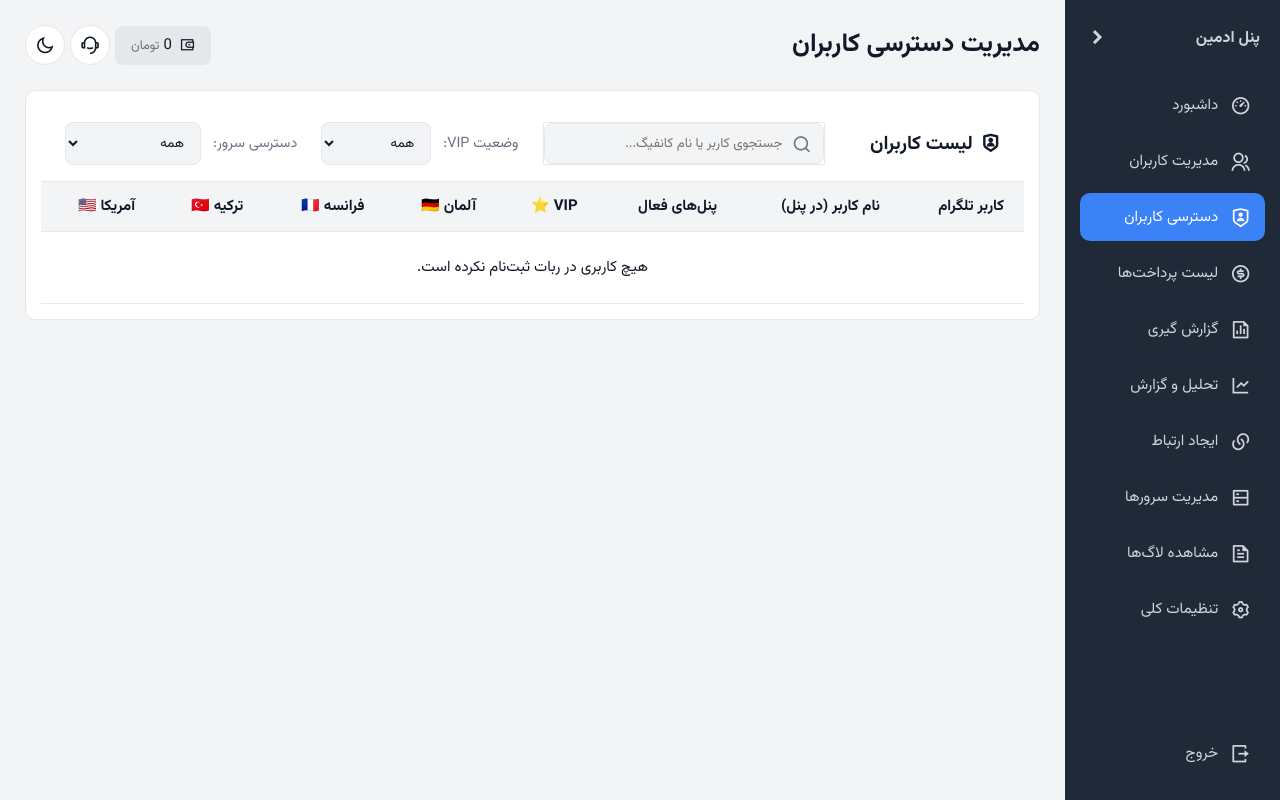
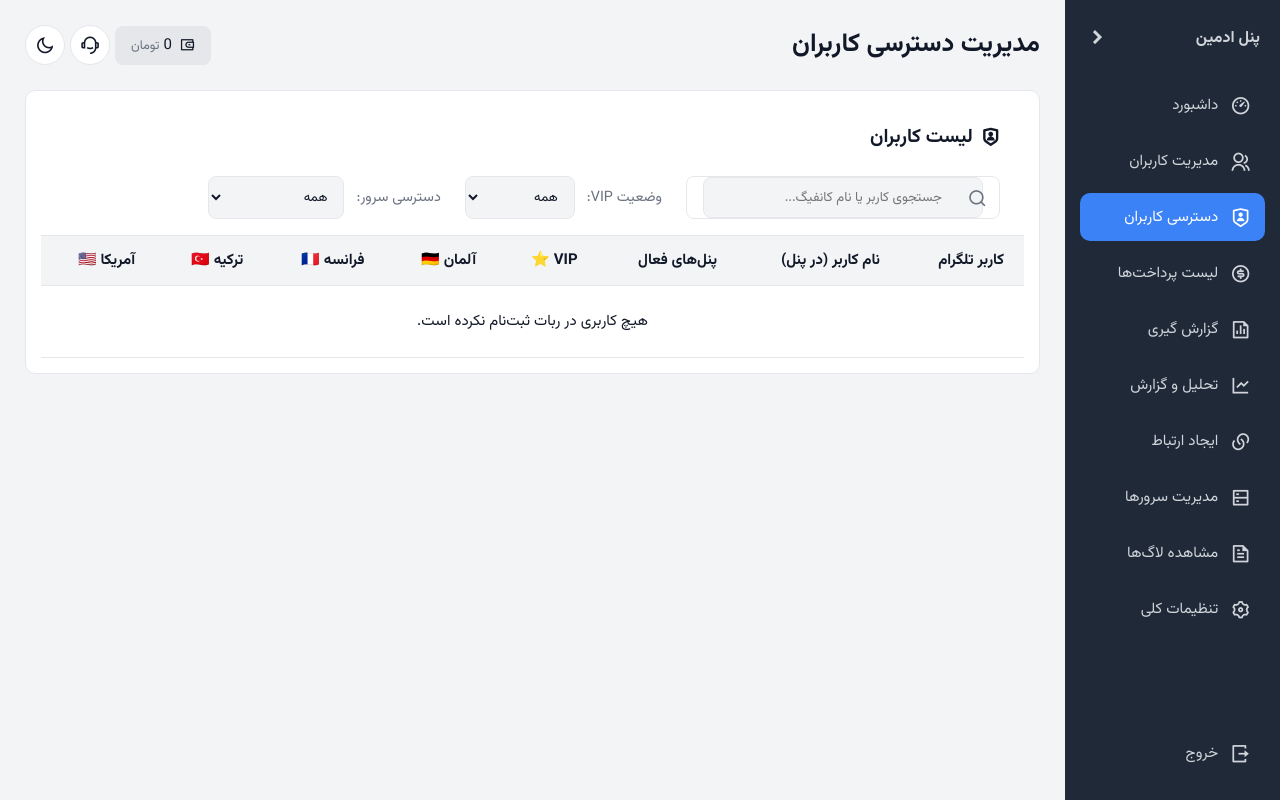
Before and after one commit to nzrmohammad/VPanel-Manager, a Flask app: page /admin/user-access in a window 1280 px wide. Run offline with Flask 3, Linux system fonts and the light colour scheme; the visitor is signed in with stand-in values (Sample User, id 1); data comes from the database, SQL or seed files in the repository; data that the repository does not hold is empty; parts of the project's set-up code (start-up, migrations or seed data) failed here and were passed over; some libraries are stand-ins or nearby versions.

Commit message:
نهایی

```diff
--- a/webapp/static/css/style.css
+++ b/webapp/static/css/style.css
@@ -289,8 +289,8 @@ h3.section-title {
     display: flex;
     align-items: center;
     border: 1px solid var(--border-color);
-    /* border-radius: 8px; */
-    /* padding: 0 1rem; */
+    border-radius: 8px;
+    padding: 0 1rem;
     background-color: var(--card-bg);
     transition: border-color 0.2s, box-shadow 0.2s;
 }
```
